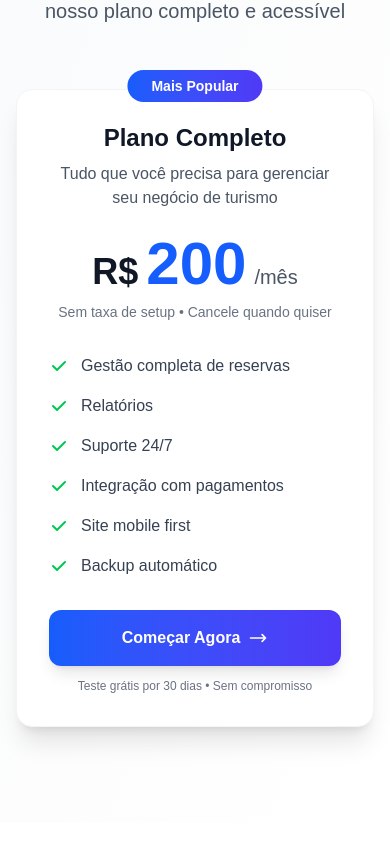
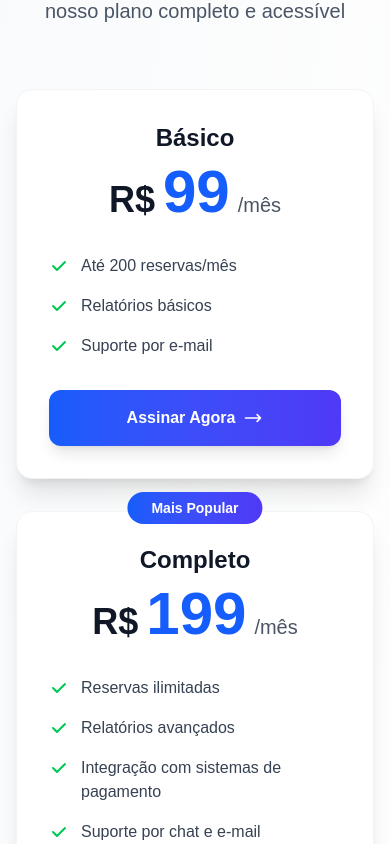
Before and after one commit to mizaelmr/turismo_landpage, a Next.js app: page / in a window 390 px wide. Shown: the part 6840-7684 px from the top of the page. Built offline with nearby package versions, Linux system fonts and the light colour scheme.

Commit message:
feat: three plans

```diff
--- a/app/_sessions/plans.tsx
+++ b/app/_sessions/plans.tsx
@@ -1,8 +1,49 @@
 import Container from "../_components/Container";
 
 export function Plans() {
+  const plans = [
+    {
+      id: 1,
+      name: "Básico",
+      price: "R$ 99/mês",
+      benefits: [
+        "Até 200 reservas/mês",
+        "Relatórios básicos",
+        "Suporte por e-mail",
+      ],
+      popular: false,
+    },
+    {
+      id: 2,
+      name: "Completo",
+      price: "R$ 199/mês",
+      benefits: [
+        "Reservas ilimitadas",
+        "Relatórios avançados",
+        "Integração com sistemas de pagamento",
+        "Suporte por chat e e-mail",
+      ],
+      popular: true,
+    },
+    {
+      id: 3,
+      name: "Premium",
+      price: "R$ 299/mês",
+      benefits: [
+        "Tudo do plano Completo",
+        "Suporte 24/7 prioritário",
+        "Personalização da plataforma",
+        "Consultoria de automação",
+      ],
+      popular: false,
+    },
+  ];
+
   return (
-    <section id="planos" className="py-20 bg-gradient-to-br from-gray-50 to-white">
+    <section
+      id="planos"
+      className="py-20 bg-gradient-to-br from-gray-50 to-white"
+    >
       <Container>
         <div className="text-center mb-16">
           <h2 className="text-4xl lg:text-5xl font-bold text-gray-900 mb-6">
@@ -13,99 +54,74 @@ export function Plans() {
           </p>
         </div>
 
-        <div className="max-w-md mx-auto">
-          {/* Plano Único */}
-          <div className="relative bg-white rounded-2xl shadow-xl border border-gray-100 p-8 hover:shadow-2xl transition-all duration-300 transform hover:-translate-y-2">
-            {/* Badge Popular */}
+        <div className="max-w-6xl mx-auto grid md:grid-cols-3 gap-8">
+          {plans.map((plan) => (
+            <div
+              key={plan.id}
+              className="relative bg-white rounded-2xl shadow-xl border border-gray-100 p-8 hover:shadow-2xl transition-all duration-300 transform hover:-translate-y-2"
+            >
+              {plan.popular && (
                 <div className="absolute -top-4 left-1/2 transform -translate-x-1/2">
                   <span className="bg-gradient-to-r from-blue-600 to-indigo-600 text-white px-6 py-2 rounded-full text-sm font-semibold">
                     Mais Popular
                   </span>
                 </div>
+              )}
 
-            {/* Header do Plano */}
               <div className="text-center mb-8">
                 <h3 className="text-2xl font-bold text-gray-900 mb-2">
-                Plano Completo
+                  {plan.name}
                 </h3>
-              <p className="text-gray-600 mb-6">
-                Tudo que você precisa para gerenciar seu negócio de turismo
-              </p>
-
-              {/* Preço */}
                 <div className="mb-6">
                   <div className="flex items-baseline justify-center">
                     <span className="text-4xl font-bold text-gray-900">R$</span>
-                  <span className="text-6xl font-bold text-blue-600 mx-2">200</span>
+                    <span className="text-6xl font-bold text-blue-600 mx-2">
+                      {plan.price.replace("R$ ", "").replace("/mês", "")}
+                    </span>
                     <span className="text-xl text-gray-600">/mês</span>
                   </div>
-                <p className="text-sm text-gray-500 mt-2">
-                  Sem taxa de setup • Cancele quando quiser
-                </p>
                 </div>
               </div>
 
-            {/* Lista de Benefícios */}
               <div className="space-y-4 mb-8">
-              <div className="flex items-start">
-                <svg className="w-5 h-5 text-green-500 mt-0.5 mr-3 flex-shrink-0" fill="currentColor" viewBox="0 0 20 20">
-                  <path fillRule="evenodd" d="M16.707 5.293a1 1 0 010 1.414l-8 8a1 1 0 01-1.414 0l-4-4a1 1 0 011.414-1.414L8 12.586l7.293-7.293a1 1 0 011.414 0z" clipRule="evenodd" />
+                {plan.benefits.map((benefit, idx) => (
+                  <div key={idx} className="flex items-start">
+                    <svg
+                      className="w-5 h-5 text-green-500 mt-0.5 mr-3 flex-shrink-0"
+                      fill="currentColor"
+                      viewBox="0 0 20 20"
+                    >
+                      <path
+                        fillRule="evenodd"
+                        d="M16.707 5.293a1 1 0 010 1.414l-8 8a1 1 0 01-1.414 0l-4-4a1 1 0 011.414-1.414L8 12.586l7.293-7.293a1 1 0 011.414 0z"
+                        clipRule="evenodd"
+                      />
                     </svg>
-                <span className="text-gray-700">Gestão completa de reservas</span>
+                    <span className="text-gray-700">{benefit}</span>
+                  </div>
+                ))}
               </div>
 
-              <div className="flex items-start">
-                <svg className="w-5 h-5 text-green-500 mt-0.5 mr-3 flex-shrink-0" fill="currentColor" viewBox="0 0 20 20">
-                  <path fillRule="evenodd" d="M16.707 5.293a1 1 0 010 1.414l-8 8a1 1 0 01-1.414 0l-4-4a1 1 0 011.414-1.414L8 12.586l7.293-7.293a1 1 0 011.414 0z" clipRule="evenodd" />
+              <div className="text-center">
+                <button className="w-full inline-flex items-center justify-center px-8 py-4 bg-gradient-to-r from-blue-600 to-indigo-600 text-white font-semibold rounded-xl hover:from-blue-700 hover:to-indigo-700 transition-all duration-300 transform hover:-translate-y-1 shadow-lg hover:shadow-xl">
+                  Assinar Agora
+                  <svg
+                    className="w-5 h-5 ml-2"
+                    fill="none"
+                    stroke="currentColor"
+                    viewBox="0 0 24 24"
+                  >
+                    <path
+                      strokeLinecap="round"
+                      strokeLinejoin="round"
+                      strokeWidth={2}
+                      d="M17 8l4 4m0 0l-4 4m4-4H3"
+                    />
                   </svg>
-                <span className="text-gray-700">Relatórios</span>
-              </div>
-
-              <div className="flex items-start">
-                <svg className="w-5 h-5 text-green-500 mt-0.5 mr-3 flex-shrink-0" fill="currentColor" viewBox="0 0 20 20">
-                  <path fillRule="evenodd" d="M16.707 5.293a1 1 0 010 1.414l-8 8a1 1 0 01-1.414 0l-4-4a1 1 0 011.414-1.414L8 12.586l7.293-7.293a1 1 0 011.414 0z" clipRule="evenodd" />
-                </svg>
-                <span className="text-gray-700">Suporte 24/7</span>
-              </div>
-
-              <div className="flex items-start">
-                <svg className="w-5 h-5 text-green-500 mt-0.5 mr-3 flex-shrink-0" fill="currentColor" viewBox="0 0 20 20">
-                  <path fillRule="evenodd" d="M16.707 5.293a1 1 0 010 1.414l-8 8a1 1 0 01-1.414 0l-4-4a1 1 0 011.414-1.414L8 12.586l7.293-7.293a1 1 0 011.414 0z" clipRule="evenodd" />
-                </svg>
-                <span className="text-gray-700">Integração com pagamentos</span>
-              </div>
-
-              <div className="flex items-start">
-                <svg className="w-5 h-5 text-green-500 mt-0.5 mr-3 flex-shrink-0" fill="currentColor" viewBox="0 0 20 20">
-                  <path fillRule="evenodd" d="M16.707 5.293a1 1 0 010 1.414l-8 8a1 1 0 01-1.414 0l-4-4a1 1 0 011.414-1.414L8 12.586l7.293-7.293a1 1 0 011.414 0z" clipRule="evenodd" />
-                </svg>
-                <span className="text-gray-700">Site mobile first</span>
-              </div>
-
-              <div className="flex items-start">
-                <svg className="w-5 h-5 text-green-500 mt-0.5 mr-3 flex-shrink-0" fill="currentColor" viewBox="0 0 20 20">
-                  <path fillRule="evenodd" d="M16.707 5.293a1 1 0 010 1.414l-8 8a1 1 0 01-1.414 0l-4-4a1 1 0 011.414-1.414L8 12.586l7.293-7.293a1 1 0 011.414 0z" clipRule="evenodd" />
-                </svg>
-                <span className="text-gray-700">Backup automático</span>
+                </button>
               </div>
             </div>
-
-            {/* CTA Button */}
-            <div className="text-center">
-              <a
-                href="https://turismo.tecvalle.com.br/register"
-                className="w-full inline-flex items-center justify-center px-8 py-4 bg-gradient-to-r from-blue-600 to-indigo-600 text-white font-semibold rounded-xl hover:from-blue-700 hover:to-indigo-700 transition-all duration-300 transform hover:-translate-y-1 shadow-lg hover:shadow-xl"
-              >
-                Começar Agora
-                <svg className="w-5 h-5 ml-2" fill="none" stroke="currentColor" viewBox="0 0 24 24">
-                  <path strokeLinecap="round" strokeLinejoin="round" strokeWidth={2} d="M17 8l4 4m0 0l-4 4m4-4H3" />
-                </svg>
-              </a>
-              <p className="text-xs text-gray-500 mt-3">
-                Teste grátis por 30 dias • Sem compromisso
-              </p>
-            </div>
-          </div>
+          ))}
         </div>
 
         {/* Informações Adicionais
```
Lines whose indentation alone changed are shown as unchanged.
